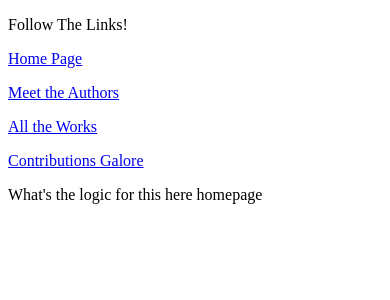
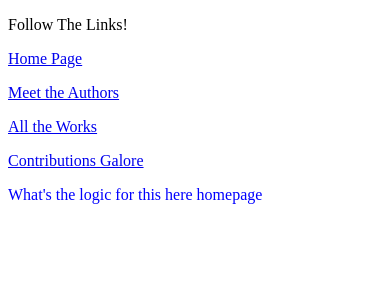
Before and after one commit to mmaustin/community-novel, a React (Create React App) app in the folder cn-client/: page / in a window 390 px wide. Shown: the top 300 px of the page. Built offline with nearby package versions, Linux system fonts and the light colour scheme; no server answers.

Commit message:
added css stylesheet to index js page and experimented with responsive @media screen

```diff
--- a/cn-client/src/features/Homepage.js
+++ b/cn-client/src/features/Homepage.js
@@ -21,7 +21,7 @@ export const Homepage = () => {
 
     return(
         <>
-            <p>What's the logic for this here homepage</p>
+            <p className='homepage-p'>What's the logic for this here homepage</p>
         </>
     )
 }
--- a/cn-client/src/index.css
+++ b/cn-client/src/index.css
@@ -0,0 +1,10 @@
+.homepage-p {
+    font-weight: bolder;
+}
+
+@media only screen and (max-width: 713px) {
+    .homepage-p {
+        font-weight: 400;
+        color: blue;
+    }
+}
--- a/cn-client/src/index.js
+++ b/cn-client/src/index.js
@@ -3,6 +3,7 @@ import { createRoot } from 'react-dom/client';
 import { Provider } from 'react-redux';
 import { store } from './app/store';
 import App from './App';
+import './index.css'
 
 //import { fetchAuthors } from './features/authors/authorSlice';
 //import { fetchWorks } from './features/works/workSlice';
```
